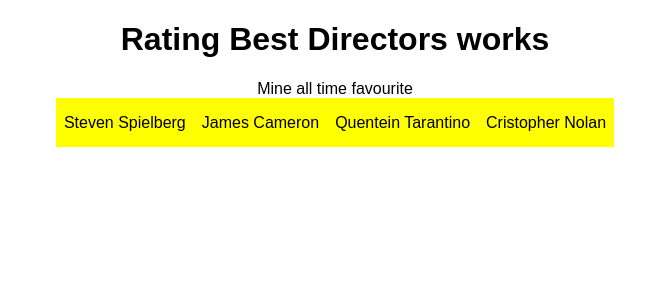
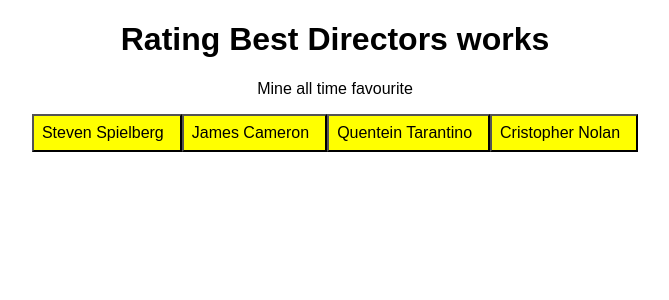
Before and after one commit to DEVNETWORLD/Best-Directors, a React (Create React App) app: page / in a window 1280 px wide. Shown: the top 300 px of the page, without its empty margins (305-974 px from the left). Built offline with nearby package versions, Linux system fonts and the light colour scheme.

Commit message:
button updated

```diff
--- a/src/App.js
+++ b/src/App.js
@@ -1,10 +1,10 @@
 import "./styles.css";
 import React, { useState } from "react";
 var directorList = {
-  "Steven Spielberg": "Scheindler's List",
-  "James Cameron": "Titanic",
-  "Quentein Tarantino": "Pulp Fiction",
-  "Cristopher Nolan": "Prestige"
+  "Steven Spielberg ": "Scheindler's List",
+  "James Cameron ": "Titanic",
+  "Quentein Tarantino ": "Pulp Fiction",
+  "Cristopher Nolan ": "Prestige"
 };
 var currentList = Object.keys(directorList);
 
@@ -20,15 +20,15 @@
       <p>Mine all time favourite</p>
       {currentList.map(function (movie) {
         return (
-          <span
+          <button
             style={{
               border: "1px solid var",
               backgroundColor: "yellow",
               fontSize: "1rem",
-              paddingRight: "0.5rem",
+              paddingRight: "1rem",
               paddingLeft: "0.5rem",
-              paddingTop: "1rem",
-              paddingBottom: "1rem",
+              paddingTop: "0.5rem",
+              paddingBottom: "0.5rem",
 
               cursor: "pointer"
             }}
@@ -36,7 +36,7 @@
             onClick={() => clickdirectorHanler(movie)}
           >
             {movie}
-          </span>
+          </button>
         );
       })}
       <h2 style={{ font: "bold" }}>{movies}</h2>
```
